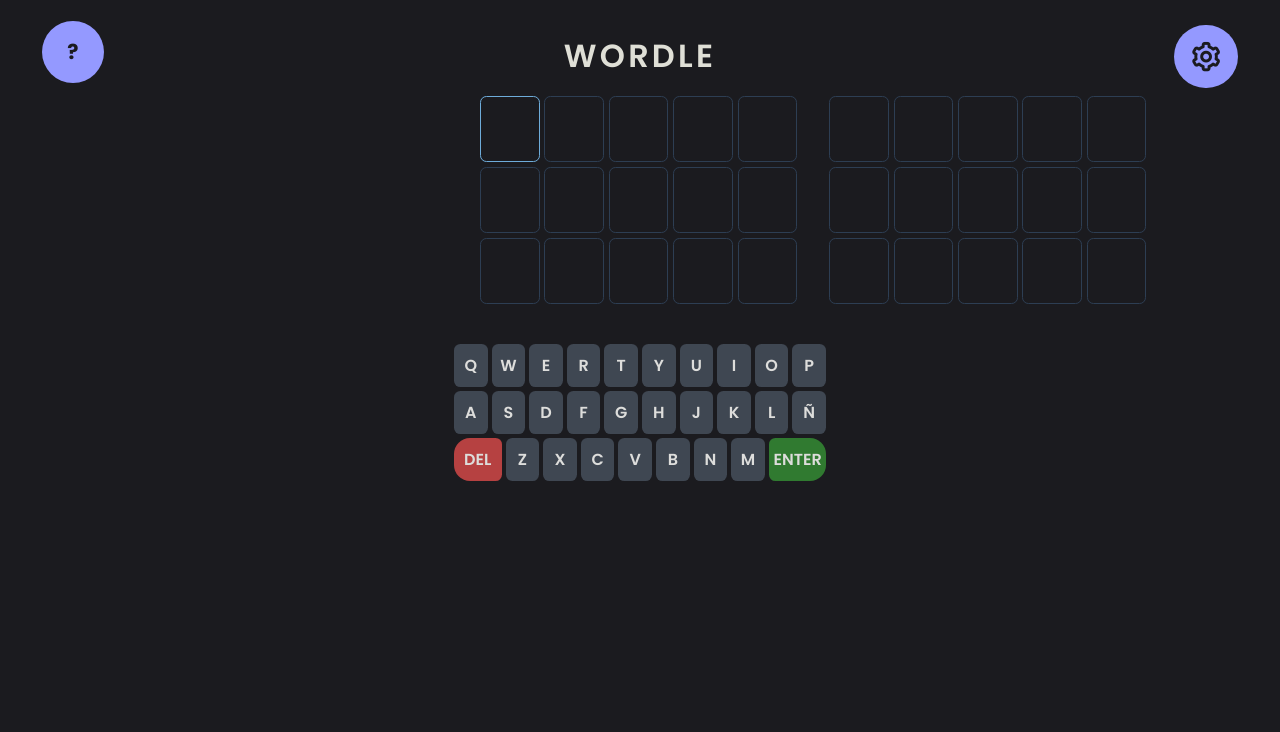
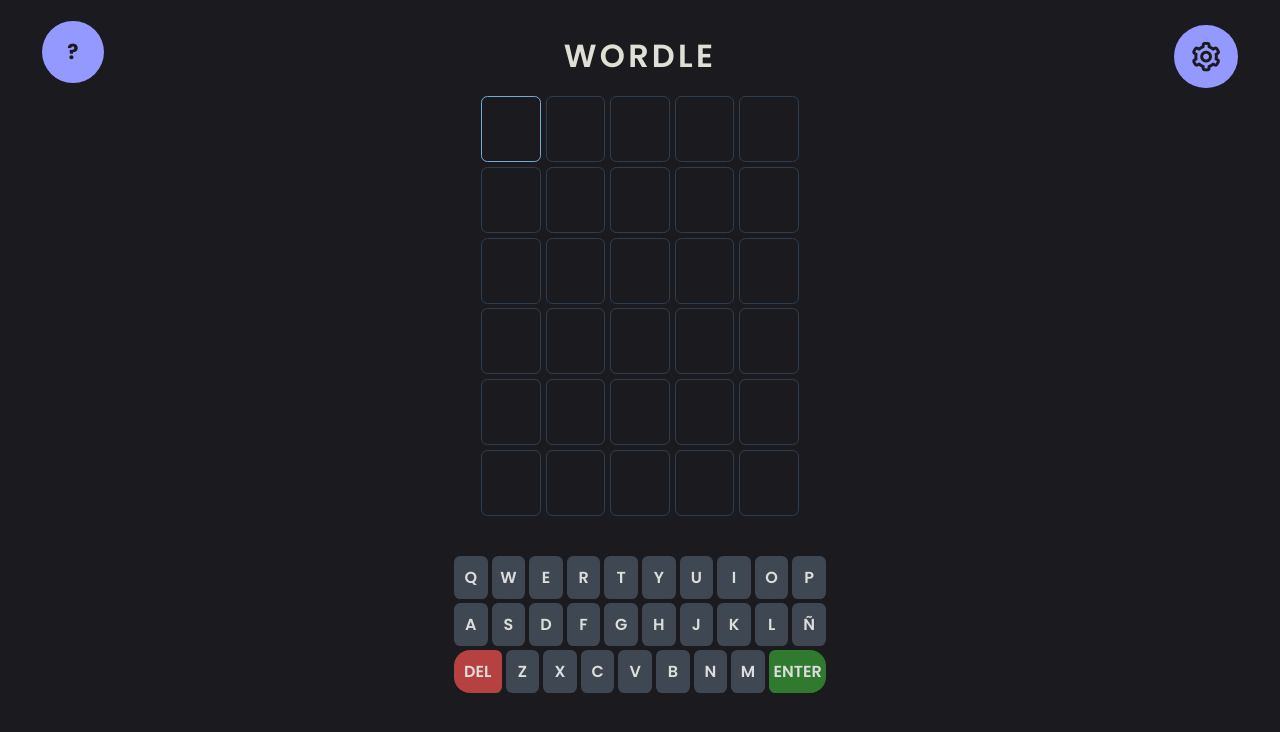
Before and after one commit to Benja253/wordle-react, a React (Vite) app: page / in a window 1280 px wide. Shown: the top 732 px of the page. Built offline with nearby package versions, Linux system fonts and the light colour scheme.

Commit message:
media querie para 2 o 3 letras

```diff
--- a/src/App.jsx
+++ b/src/App.jsx
@@ -71,7 +71,6 @@
 
     // wordLength
     const wordLengthIs = JSON.parse(localStorage.getItem('wordLength'))
-    console.log(wordLength)
     if(wordLengthIs == null) {
       localStorage.setItem('wordLength', wordLength)
     } else {
@@ -104,7 +103,7 @@
     <div className={`${styles.app}`}>
       <button onClick={handleInstructions} className={styles.btn__instructions}>?</button>
       <button onClick={handleConfig} className={styles.config}>
-        <i class='bx bx-cog'></i>
+        <i className='bx bx-cog'></i>
       </button>
       <Instructions
         hiddenInstruction={hiddenInstruction}
--- a/src/components/Box.jsx
+++ b/src/components/Box.jsx
@@ -1,3 +1,4 @@
+import { useEffect, useState } from 'react';
 import { useStore } from '../store/store';
 import Row from './Row';
 import styles from './styles/Box.module.css'
@@ -7,12 +8,25 @@
   const arrLetters = useStore(state => state.arrLetters)
   const wordLength = useStore(state => state.wordLength)
 
+  const [heightWindows, setHeightWindows] = useState()
+
+  useEffect(() => {
+    if(heightWindows === undefined) {
+      setHeightWindows(window.innerHeight)
+    }
+    window.addEventListener('resize', () => {
+      setHeightWindows(window.innerHeight)
+    })
+    return () => window.addEventListener('resize', () => {})
+  }, [])
+
   const objStyle = {
-    maxWidth: `${wordLength > 3 ? 4*wordLength : 9*wordLength}em`
+    maxWidth: `${wordLength > 3 ? 4*wordLength : 9*wordLength}em`,
+    gridTemplateColumns: `${(heightWindows <= 840 && wordLength == 2)|| (heightWindows <= 780 && wordLength == 3) ? 'repeat(2, 1fr)' : ''}`
   }
 
   return (
-    <div className={styles.box} style={objStyle}>
+    <div id='box' className={styles.box} style={objStyle}>
       {
         arrLetters.map((row, rowNumber) => (
           <Row
--- a/src/components/styles/Box.module.css
+++ b/src/components/styles/Box.module.css
@@ -62,8 +62,8 @@
     font-size: 0.9em;
   }
 }
-@media screen and (max-height: 840px) {
+/* @media screen and (max-height: 840px) {
   .box {
     grid-template-columns: repeat(2, 1fr);
   }
-}
+} */
```
